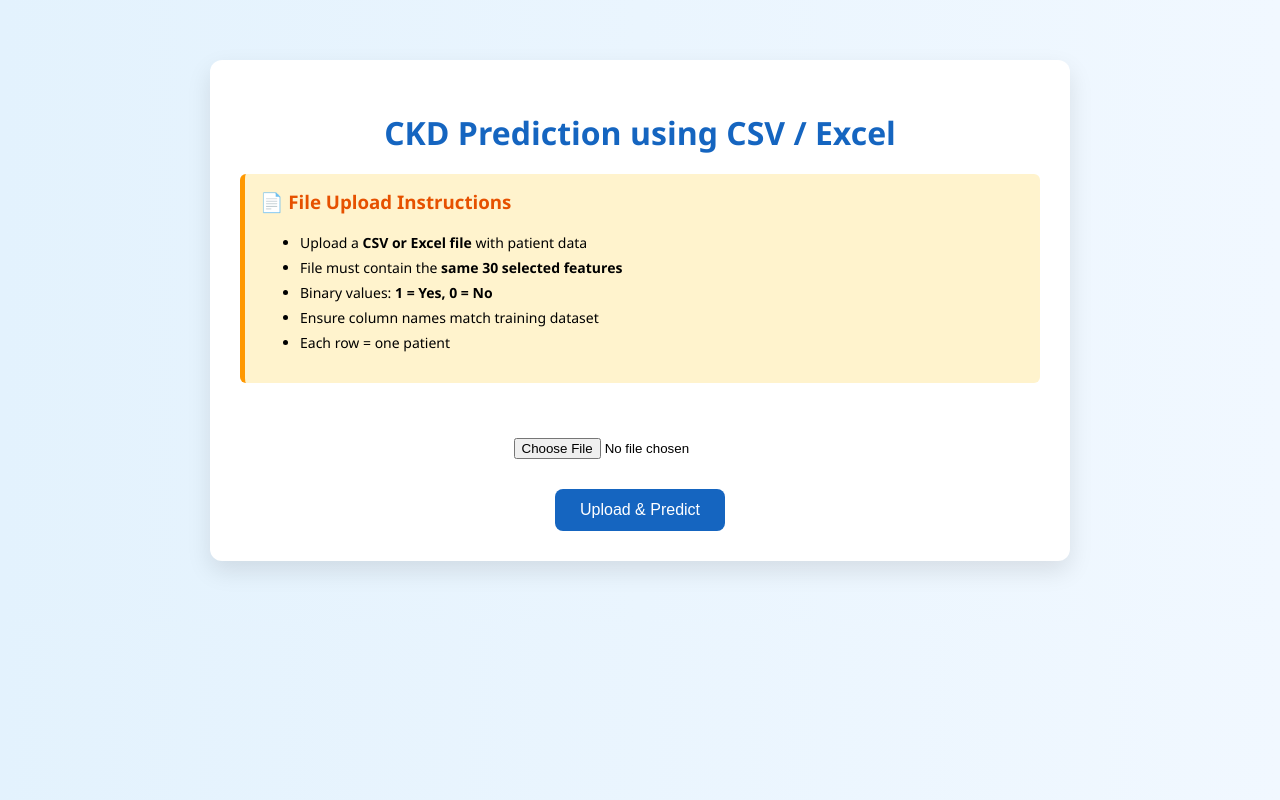
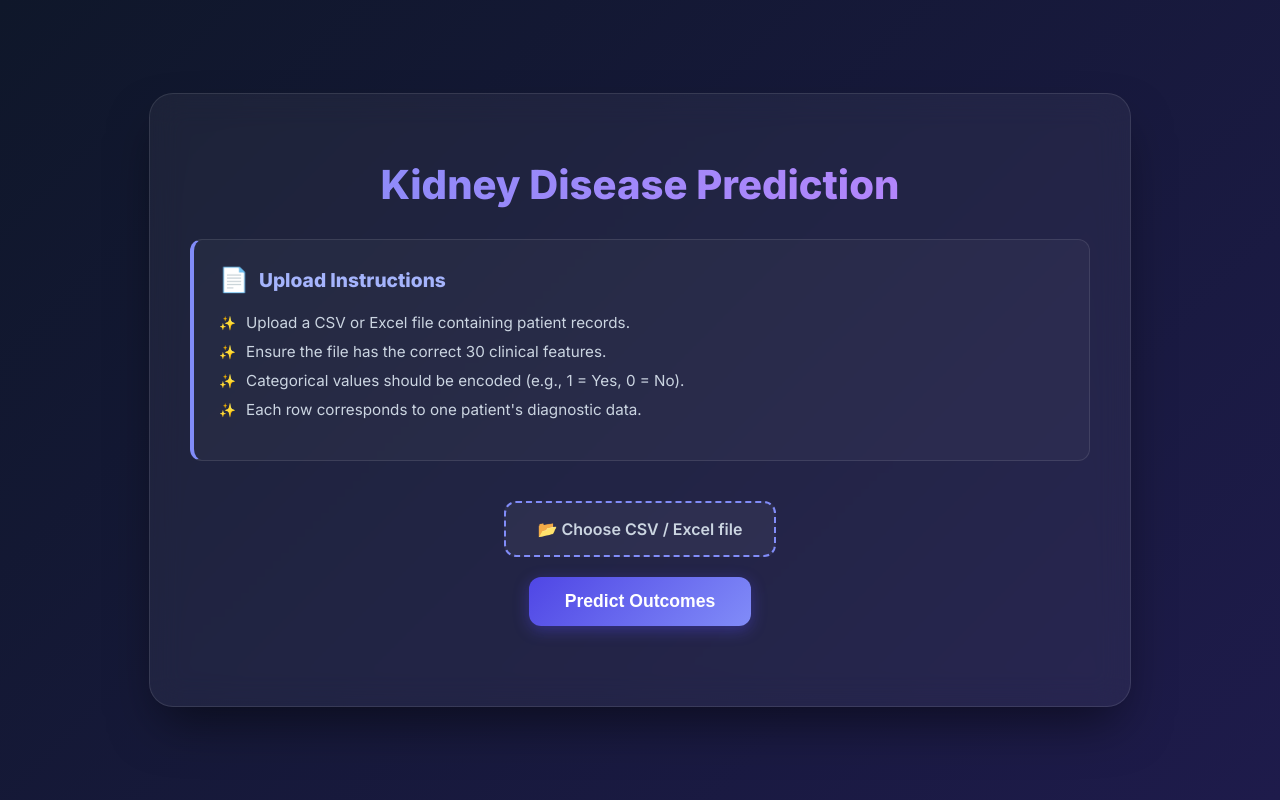
Before and after one commit to sowmya-rebbavarapu/Hybrid-Transformer-GRU-Model-for-Early-CKD-Detection, a Flask app: page / in a window 1280 px wide. Run offline with Flask 3, Linux system fonts and the light colour scheme; parts of the project's set-up code (start-up, migrations or seed data) failed here and were passed over.

Commit message:
changes to app.py

```diff
--- a/app.py
+++ b/app.py
@@ -1,9 +1,11 @@
 from flask import Flask, render_template, request
 import torch
+import pandas as pd
 import numpy as np
-import joblib
 
 from src.models.model import TransformerGRUModel
+from src.data.preprocessing import CKDPreprocessor
+from src.features.features_selection import FeatureSelector
 
 app = Flask(__name__)
 
@@ -14,69 +16,85 @@ model = TransformerGRUModel(input_dim=30)
 model.load_state_dict(torch.load("models/transformer_gru_30features.pth", map_location=DEVICE))
 model.eval()
 
-# ✅ LOAD SAVED PREPROCESSOR & SELECTOR
-preprocessor = joblib.load("models/preprocessor.pkl")
-selector = joblib.load("models/selector.pkl")
+# ================= LOAD PREPROCESSOR =================
+preprocessor = CKDPreprocessor()
+selector = FeatureSelector(k=30)
 
-# ================= FEATURE ORDER =================
-FEATURE_ORDER = [
-    "Gender","SocioeconomicStatus","EducationLevel","BMI","Smoking",
-    "PhysicalActivity","DietQuality","SleepQuality",
-    "FamilyHistoryKidneyDisease","FamilyHistoryHypertension","UrinaryTractInfections",
-    "SystolicBP","DiastolicBP","FastingBloodSugar","HbA1c","BUNLevels",
-    "SerumElectrolytesSodium","SerumElectrolytesPotassium","HemoglobinLevels",
-    "CholesterolTotal","CholesterolHDL","Diuretics","AntidiabeticMedications",
-    "Edema","NauseaVomiting","MuscleCramps","Itching",
-    "QualityOfLifeScore","OccupationalExposureChemicals","WaterQuality"
-]
-
-# ================= ROUTES =================
+# ================= ROUTE =================
 @app.route("/", methods=["GET", "POST"])
 def index():
-    prediction = None
-    probability = None
-    risk = None
+    table = None
 
     if request.method == "POST":
         try:
-            # ✅ Get input in correct order
-            input_values = [float(request.form[feature]) for feature in FEATURE_ORDER]
-            input_array = np.array(input_values).reshape(1, -1)
+            file = request.files['file']
 
-            # ✅ APPLY SAME PIPELINE
-            input_scaled = preprocessor.transform(input_array)
-            input_selected = selector.transform(input_scaled)
+            # -------------------------------
+            # 1. Read file
+            # -------------------------------
+            if file.filename.endswith('.csv'):
+                df = pd.read_csv(file)
+            else:
+                df = pd.read_excel(file)
 
-            # Convert to tensor
-            input_tensor = torch.tensor(input_selected, dtype=torch.float32)
+            # -------------------------------
+            # 2. Apply SAME preprocessing
+            # -------------------------------
+            X_processed, _ = preprocessor.preprocess(df, None)
 
-            # Prediction
+            # -------------------------------
+            # 3. Feature Selection / Integrity Check
+            # -------------------------------
+            if X_processed.shape[1] == 30:
+                X_selected = X_processed
+            else:
+                dummy_y = np.zeros(len(X_processed))
+                if len(dummy_y) > 1:
+                    dummy_y[0] = 1 # Avoid f_classif single-class error
+                X_selected = selector.fit_transform(X_processed, dummy_y)
+
+            # -------------------------------
+            # 4. Convert to tensor
+            # -------------------------------
+            X_tensor = torch.tensor(X_selected, dtype=torch.float32)
+
+            # -------------------------------
+            # 5. Prediction
+            # -------------------------------
             with torch.no_grad():
-                logits = model(input_tensor)
-                prob = torch.sigmoid(logits).item()
+                logits = model(X_tensor)
+                probs = torch.sigmoid(logits).numpy().flatten()
 
-            # ✅ Slightly safer threshold
-            pred = 1 if prob >= 0.6 else 0
+            # -------------------------------
+            # 6. Extract results
+            # -------------------------------
+            def get_risk(p):
+                if p >= 0.8:
+                    return "High Risk"
+                elif p >= 0.6:
+                    return "Moderate Risk"
+                else:
+                    return "Low Risk"
 
-            # Risk levels
-            if prob >= 0.8:
-                risk = "High Risk"
-            elif prob >= 0.6:
-                risk = "Moderate Risk"
-            else:
-                risk = "Low Risk"
+            # Create a clean results DataFrame to show only strictly relevant info
+            results_df = pd.DataFrame({
+                "Patient ID": range(1, len(probs) + 1),
+                "Prediction": ["Kidney Disease" if p >= 0.5 else "No Kidney Disease" for p in probs],
+                "Risk Level": [get_risk(p) for p in probs],
+                "Confidence": [f"{p*100:.1f}%" for p in probs]
+            })
 
-            prediction = "CKD Detected" if pred == 1 else "No CKD"
-            probability = round(prob, 4)
+            # -------------------------------
+            # 7. Convert to HTML table
+            # -------------------------------
+            table = results_df.to_html(classes='glass-table', index=False)
 
         except Exception as e:
-            prediction = f"Error: {str(e)}"
+            table = f"<p style='color:red;'>Error: {str(e)}</p>"
 
-    return render_template("index.html",
-                           prediction=prediction,
-                           probability=probability,
-                           risk=risk)
+    return render_template("index.html", table=table)
 
 
+# ================= RUN =================
 if __name__ == "__main__":
     app.run(debug=True)
--- a/templates/index.html
+++ b/templates/index.html
@@ -2,94 +2,204 @@
 <html lang="en">
 <head>
     <meta charset="UTF-8">
+    <meta name="viewport" content="width=device-width, initial-scale=1.0">
     <title>CKD Prediction System</title>
+    <link href="https://fonts.googleapis.com/css2?family=Inter:wght@300;400;600;800&display=swap" rel="stylesheet">
+    <style>
+        :root {
+            --primary: #4F46E5;
+            --primary-hover: #4338CA;
+            --bg-gradient-start: #0f172a;
+            --bg-gradient-end: #1e1b4b;
+            --glass-bg: rgba(255, 255, 255, 0.05);
+            --glass-border: rgba(255, 255, 255, 0.1);
+            --text-main: #f8fafc;
+            --text-muted: #cbd5e1;
+        }
 
-    <style>
         body {
-            font-family: 'Segoe UI', sans-serif;
-            background: linear-gradient(to right, #e3f2fd, #f1f8ff);
+            font-family: 'Inter', sans-serif;
+            background: linear-gradient(135deg, var(--bg-gradient-start), var(--bg-gradient-end));
+            color: var(--text-main);
             margin: 0;
             padding: 0;
+            min-height: 100vh;
+            display: flex;
+            justify-content: center;
+            align-items: center;
         }
 
         .container {
-            max-width: 800px;
-            margin: 60px auto;
-            background: white;
-            padding: 30px;
-            border-radius: 12px;
-            box-shadow: 0px 10px 25px rgba(0,0,0,0.1);
-            text-align: center;
+            width: 90%;
+            max-width: 900px;
+            margin: 40px auto;
+            background: var(--glass-bg);
+            backdrop-filter: blur(16px);
+            -webkit-backdrop-filter: blur(16px);
+            padding: 40px;
+            border-radius: 24px;
+            border: 1px solid var(--glass-border);
+            box-shadow: 0 25px 50px -12px rgba(0, 0, 0, 0.5);
+            animation: fadeIn 0.8s ease-out;
+        }
+
+        @keyframes fadeIn {
+            from { opacity: 0; transform: translateY(20px); }
+            to { opacity: 1; transform: translateY(0); }
         }
 
         h1 {
-            color: #1565c0;
-            margin-bottom: 20px;
+            text-align: center;
+            font-size: 2.5rem;
+            font-weight: 800;
+            margin-bottom: 30px;
+            background: linear-gradient(to right, #818cf8, #c084fc);
+            -webkit-background-clip: text;
+            -webkit-text-fill-color: transparent;
         }
 
         .instructions {
-            background: #fff3cd;
-            padding: 15px;
-            border-left: 5px solid #ff9800;
-            border-radius: 6px;
-            text-align: left;
-            margin-bottom: 25px;
+            background: rgba(255, 255, 255, 0.03);
+            padding: 25px;
+            border-left: 4px solid #818cf8;
+            border-radius: 12px;
+            margin-bottom: 30px;
+            border: 1px solid var(--glass-border);
+            border-left: 4px solid #818cf8;
+            transition: transform 0.3s ease;
+        }
+
+        .instructions:hover {
+            transform: translateY(-2px);
         }
 
         .instructions h3 {
             margin-top: 0;
-            color: #e65100;
+            color: #a5b4fc;
+            font-size: 1.2rem;
+            display: flex;
+            align-items: center;
+            gap: 10px;
+        }
+
+        .instructions ul {
+            list-style: none;
+            padding: 0;
         }
 
         .instructions li {
-            font-size: 14px;
-            margin-bottom: 6px;
+            font-size: 0.95rem;
+            color: var(--text-muted);
+            margin-bottom: 10px;
+            display: flex;
+            align-items: center;
+        }
+
+        .instructions li::before {
+            content: "✨";
+            margin-right: 10px;
+            font-size: 0.9em;
+        }
+
+        .upload-form {
+            text-align: center;
+            margin: 40px 0;
+        }
+
+        .file-upload-wrapper {
+            position: relative;
+            margin-bottom: 20px;
         }
 
         input[type="file"] {
-            margin-top: 20px;
-            padding: 10px;
+            display: none;
+        }
+
+        .custom-file-upload {
+            display: inline-block;
+            padding: 16px 32px;
+            background: rgba(255, 255, 255, 0.05);
+            border: 2px dashed #818cf8;
+            border-radius: 12px;
+            cursor: pointer;
+            color: var(--text-muted);
+            font-weight: 600;
+            transition: all 0.3s ease;
+        }
+
+        .custom-file-upload:hover {
+            background: rgba(129, 140, 248, 0.1);
+            color: white;
+            border-color: #a5b4fc;
         }
 
         button {
-            margin-top: 20px;
-            padding: 12px 25px;
-            background: #1565c0;
+            padding: 14px 36px;
+            background: linear-gradient(135deg, var(--primary), #818cf8);
             color: white;
-            font-size: 16px;
+            font-size: 1.1rem;
+            font-weight: 600;
             border: none;
-            border-radius: 8px;
+            border-radius: 12px;
             cursor: pointer;
+            transition: all 0.3s ease;
+            box-shadow: 0 4px 15px rgba(79, 70, 229, 0.4);
         }
 
         button:hover {
-            background: #0d47a1;
+            transform: translateY(-2px);
+            box-shadow: 0 8px 25px rgba(79, 70, 229, 0.6);
         }
 
         .result {
-            margin-top: 25px;
-            padding: 15px;
-            background: #e8f5e9;
-            border-left: 5px solid #2e7d32;
-            border-radius: 6px;
+            margin-top: 40px;
+            animation: fadeIn 0.8s ease-out;
+        }
+
+        .result h3 {
+            color: #a5b4fc;
+            text-align: center;
+            font-size: 1.5rem;
+            margin-bottom: 20px;
+        }
+
+        .table-container {
+            overflow-x: auto;
+            border-radius: 12px;
+            box-shadow: 0 4px 6px -1px rgba(0, 0, 0, 0.1);
+        }
+
+        .glass-table {
+            width: 100%;
+            border-collapse: collapse;
+            background: rgba(255, 255, 255, 0.03);
             text-align: left;
         }
 
-        table {
-            width: 100%;
-            margin-top: 15px;
-            border-collapse: collapse;
+        .glass-table th, .glass-table td {
+            padding: 16px 20px;
+            border-bottom: 1px solid rgba(255, 255, 255, 0.05);
         }
 
-        th, td {
-            padding: 10px;
-            border: 1px solid #ddd;
-            text-align: center;
+        .glass-table th {
+            background: rgba(0, 0, 0, 0.2);
+            font-weight: 600;
+            color: #818cf8;
+            text-transform: uppercase;
+            font-size: 0.85rem;
+            letter-spacing: 0.05em;
         }
 
-        th {
-            background-color: #1565c0;
-            color: white;
+        .glass-table tbody tr {
+            transition: background 0.2s ease;
+        }
+
+        .glass-table tbody tr:hover {
+            background: rgba(255, 255, 255, 0.08);
+        }
+
+        .glass-table td:nth-child(2) {
+            font-weight: 600;
         }
     </style>
 </head>
@@ -97,33 +207,50 @@
 <body>
 
 <div class="container">
-    <h1>CKD Prediction using CSV / Excel</h1>
+    <h1>Kidney Disease Prediction</h1>
 
     <div class="instructions">
-        <h3>📄 File Upload Instructions</h3>
+        <h3><span style="font-size:1.5rem">📄</span> Upload Instructions</h3>
         <ul>
-            <li>Upload a <b>CSV or Excel file</b> with patient data</li>
-            <li>File must contain the <b>same 30 selected features</b></li>
-            <li>Binary values: <b>1 = Yes, 0 = No</b></li>
-            <li>Ensure column names match training dataset</li>
-            <li>Each row = one patient</li>
+            <li>Upload a CSV or Excel file containing patient records.</li>
+            <li>Ensure the file has the correct 30 clinical features.</li>
+            <li>Categorical values should be encoded (e.g., 1 = Yes, 0 = No).</li>
+            <li>Each row corresponds to one patient's diagnostic data.</li>
         </ul>
     </div>
 
-    <form method="POST" enctype="multipart/form-data">
-        <input type="file" name="file" accept=".csv, .xlsx" required>
-        <br>
-        <button type="submit">Upload & Predict</button>
+    <form class="upload-form" method="POST" enctype="multipart/form-data">
+        <div class="file-upload-wrapper">
+            <label for="file-upload" class="custom-file-upload">
+                <span id="file-name">📂 Choose CSV / Excel file</span>
+            </label>
+            <input id="file-upload" type="file" name="file" accept=".csv, .xlsx" required onchange="updateFileName()">
+        </div>
+        <button type="submit">Predict Outcomes</button>
     </form>
 
     {% if table %}
     <div class="result">
-        <h3>📊 Prediction Results</h3>
-        {{ table | safe }}
+        <h3>Analysis Results</h3>
+        <div class="table-container">
+            {{ table | safe }}
+        </div>
     </div>
     {% endif %}
 
 </div>
 
+<script>
+    function updateFileName() {
+        const input = document.getElementById('file-upload');
+        const fileNameDisplay = document.getElementById('file-name');
+        if (input.files && input.files.length > 0) {
+            fileNameDisplay.textContent = '📄 ' + input.files[0].name;
+        } else {
+            fileNameDisplay.textContent = '📂 Choose CSV / Excel file';
+        }
+    }
+</script>
+
 </body>
 </html>
```
Also changed, not shown: src/data/preprocessing.py (+7 -4 lines).
